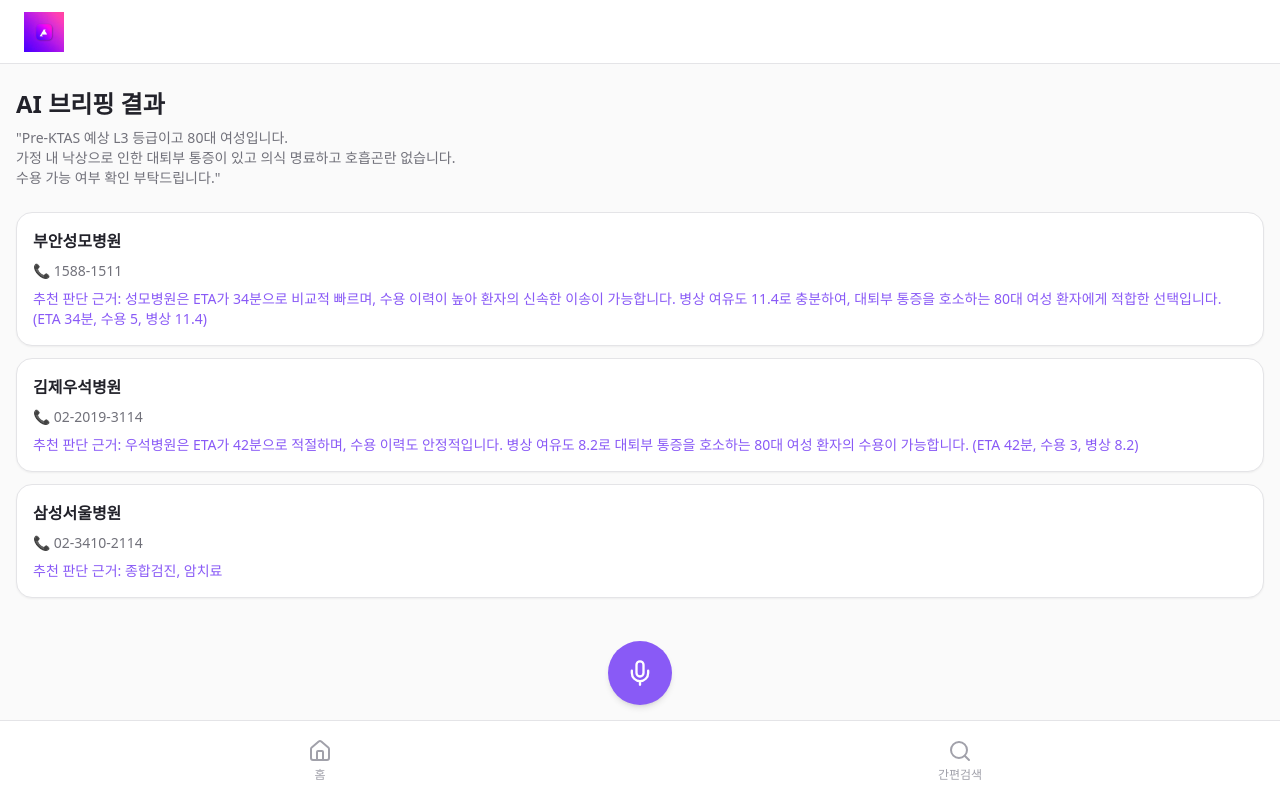
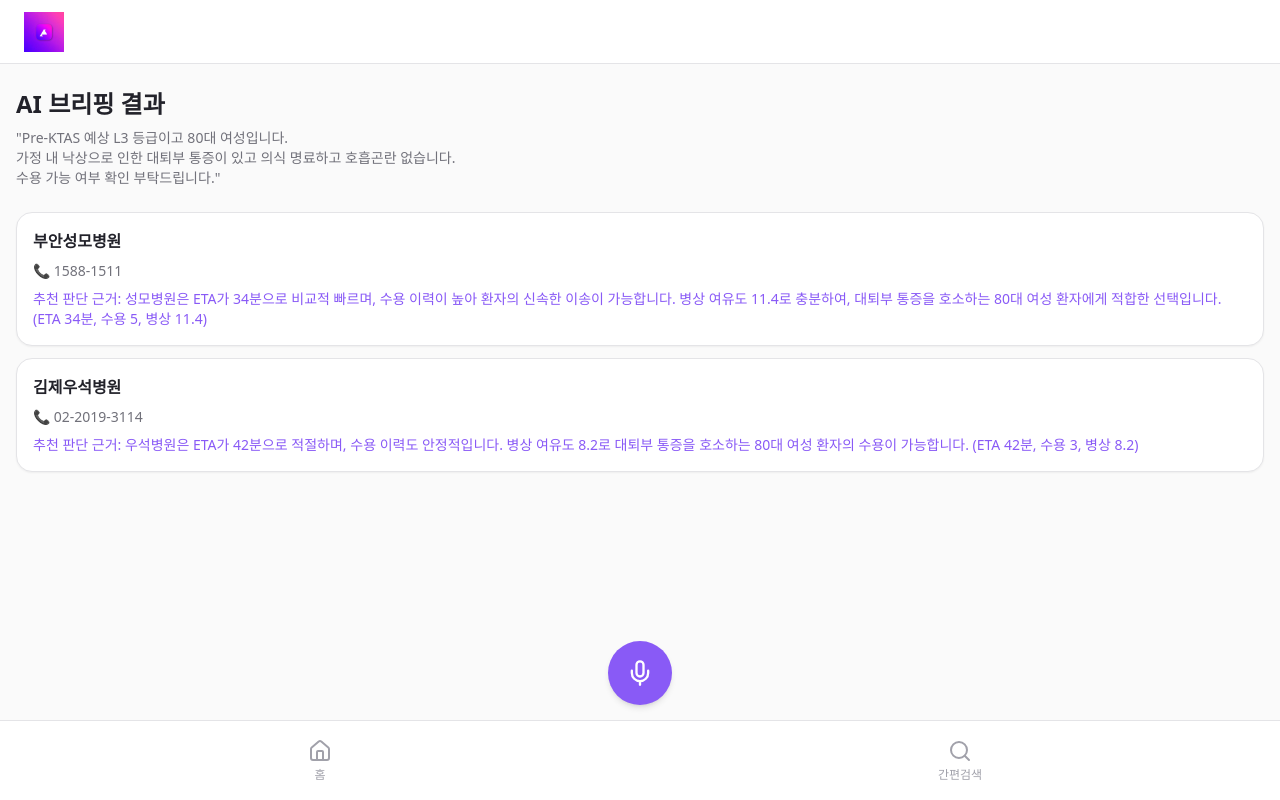
Before and after one commit to hwangminjun/purple-mic-app, a React (Vite) app: page /voice-result in a window 1280 px wide. Built offline with nearby package versions, Linux system fonts and the light colour scheme.

Commit message:
Remove hospitals from list

```diff
--- a/src/pages/VoiceResult.jsx
+++ b/src/pages/VoiceResult.jsx
@@ -11,11 +11,6 @@ const VoiceResult = () => {
       name: "김제우석병원",
       phone: "02-2019-3114",
       recommendation: "추천 판단 근거: 우석병원은 ETA가 42분으로 적절하며, 수용 이력도 안정적입니다. 병상 여유도 8.2로 대퇴부 통증을 호소하는 80대 여성 환자의 수용이 가능합니다. (ETA 42분, 수용 3, 병상 8.2)"
-    },
-    {
-      name: "삼성서울병원",
-      phone: "02-3410-2114",
-      recommendation: "추천 판단 근거: 종합검진, 암치료"
     }
   ];
 
```
